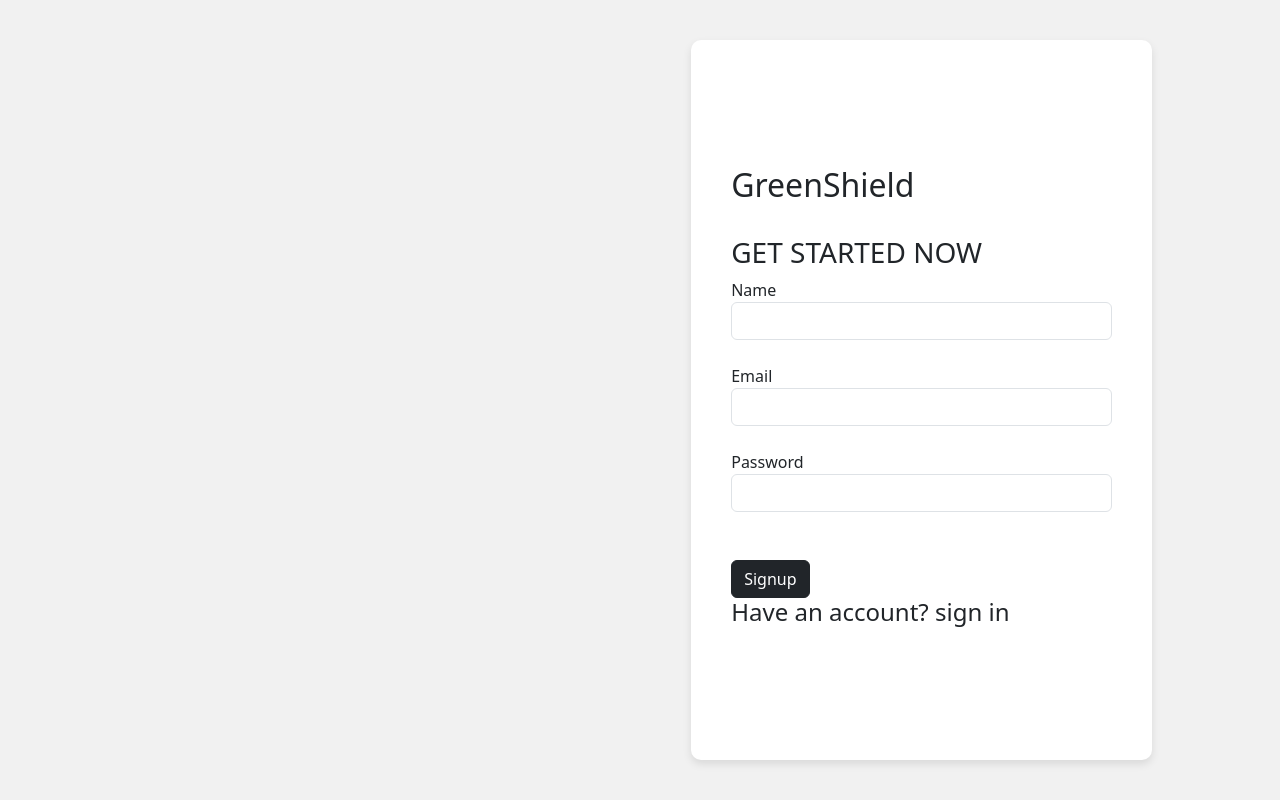
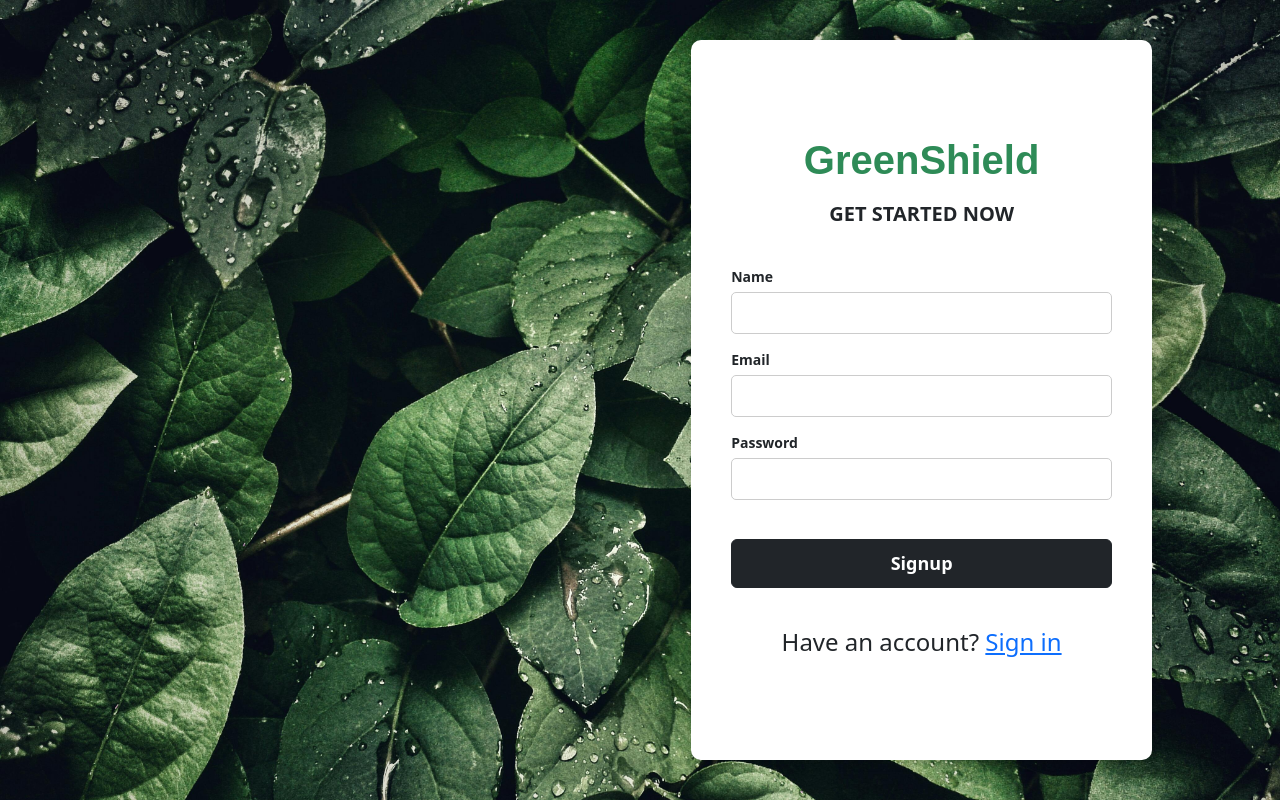
Before and after one commit to Lahirusampath2000/plant-disease-detection, a React (Create React App) app in the folder frontend/: page /register in a window 1280 px wide. Built offline with nearby package versions, Linux system fonts and the light colour scheme.

Commit message:
bg image for login page

```diff
--- a/frontend/src/components/auth/Register.js
+++ b/frontend/src/components/auth/Register.js
@@ -14,16 +14,8 @@ const Register = () => {
     try {
       const response = await axios.post(
         "http://127.0.0.1:5000/register",
-        {
-          name,
-          email,
-          password,
-        },
-        {
-          headers: {
-            "Content-Type": "application/json",
-          },
-        }
+        { name, email, password },
+        { headers: { "Content-Type": "application/json" } }
       );
 
       alert(response.data.message);
@@ -36,51 +28,63 @@ const Register = () => {
   return (
     <div style={styles.container}>
       <div style={styles.formContainer}>
-        <h2>GreenShield</h2>
-        <br></br>
-        <h3>GET STARTED NOW</h3>
+        {/* GreenShield Branding */}
+        <div style={styles.branding}>
+          <h2 style={styles.brandingText}>GreenShield</h2>
+        </div>
+
+        <h3 style={styles.heading}>GET STARTED NOW</h3>
+
         <form onSubmit={handleSubmit} style={styles.form}>
           <div className="form-group">
-            <label htmlFor="name">Name</label>
+            <label htmlFor="name" style={styles.label}>Name</label>
             <input
               type="text"
               id="name"
               value={name}
               onChange={(e) => setName(e.target.value)}
               className="form-control"
+              style={styles.input}
               required
             />
           </div>
-          <br></br>
+
           <div className="form-group">
-            <label htmlFor="email">Email</label>
+            <label htmlFor="email" style={styles.label}>Email</label>
             <input
               type="email"
               id="email"
               value={email}
               onChange={(e) => setEmail(e.target.value)}
               className="form-control"
+              style={styles.input}
               required
             />
           </div>
-          <br></br>
+
           <div className="form-group">
-            <label htmlFor="password">Password</label>
+            <label htmlFor="password" style={styles.label}>Password</label>
             <input
               type="password"
               id="password"
               value={password}
               onChange={(e) => setPassword(e.target.value)}
               className="form-control"
+              style={styles.input}
               required
             />
           </div>
-          <br></br>
-          <button type="submit" className="btn btn-dark mt-4">
+
+          <button type="submit" className="btn btn-dark mt-4" style={styles.button}>
             Signup
           </button>
-          <br></br>
-          <h4>Have an account? sign in</h4>
+
+          {/* Sign-in link at the bottom */}
+          <div style={styles.signInContainer}>
+            <h4>
+              Have an account? <a href="/">Sign in</a>
+            </h4>
+          </div>
         </form>
       </div>
     </div>
@@ -90,25 +94,66 @@ const Register = () => {
 const styles = {
   container: {
     display: "flex",
-    justifyContent: "flex-end", // Align content to the right
+    justifyContent: "flex-end",
     alignItems: "center",
-    height: "100vh", // Full screen height
-    paddingRight: "10%", // Adjust right padding for better positioning
-    backgroundColor: "#f1f1f1", // Light background for contrast
+    height: "100vh",
+    paddingRight: "10%",
+    backgroundImage: "url('/images/login.jpg')", // Set background image
+    backgroundSize: "cover",
   },
   formContainer: {
-    width: "40%", // Takes half of the page
-    height: "90vh", // Full viewport height
+    width: "40%",
+    height: "90vh",
     display: "flex",
     flexDirection: "column",
-    justifyContent: "center", // Center content vertically
+    justifyContent: "center",
     padding: "40px",
-    backgroundColor: "#fff", // Light background for contrast
+    backgroundColor: "#fff",
     borderRadius: "10px",
-    boxShadow: "0px 4px 8px rgba(0, 0, 0, 0.1)", // Subtle shadow effect
+    boxShadow: "0px 4px 8px rgba(0, 0, 0, 0.1)",
+    textAlign: "center",
+  },
+  branding: {
+    marginBottom: "10px",
+  },
+  brandingText: {
+    color: "#2E8B57", // Green color
+    fontFamily: "'Poppins', sans-serif",
+    fontSize: "40px",
+    fontWeight: "bold",
+  },
+  heading: {
+    fontSize: "20px",
+    fontWeight: "600",
+    marginBottom: "40px",
   },
   form: {
-    width: "100%", // Ensure the form takes full width inside the container
+    width: "100%",
+    textAlign: "left", // Align form elements to the left
+  },
+  label: {
+    fontSize: "14px",
+    fontWeight: "bold",
+    marginBottom: "5px",
+    display: "block",
+  },
+  input: {
+    width: "100%",
+    padding: "8px",
+    fontSize: "16px",
+    borderRadius: "5px",
+    border: "1px solid #ccc",
+    marginBottom: "15px",
+  },
+  button: {
+    width: "100%",
+    padding: "10px",
+    fontSize: "18px",
+    fontWeight: "bold",
+  },
+  signInContainer: {
+    marginTop: "40px",
+    textAlign: "center",
   },
 };
 
```
Also changed, not shown: frontend/public/images/login.jpg (added), frontend/public/images/pexels-karoldach-409696.jpg (added).
